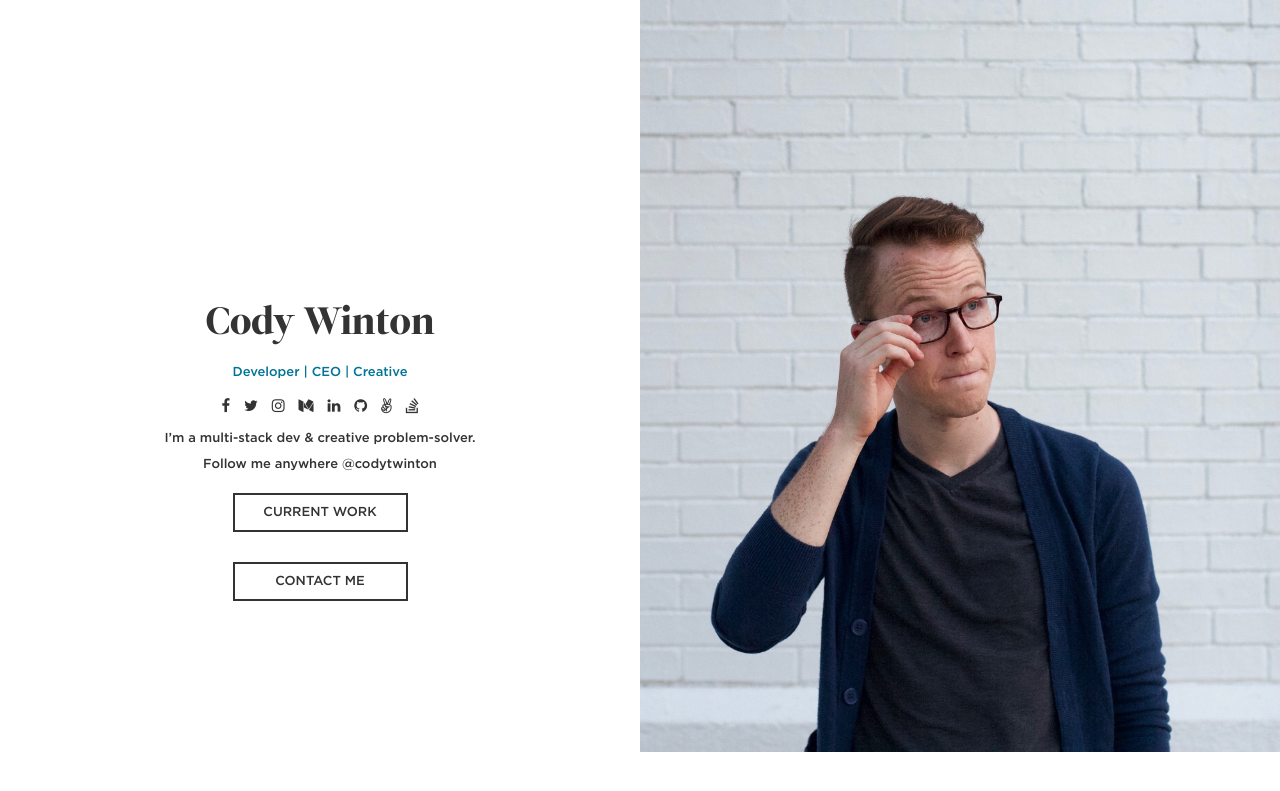
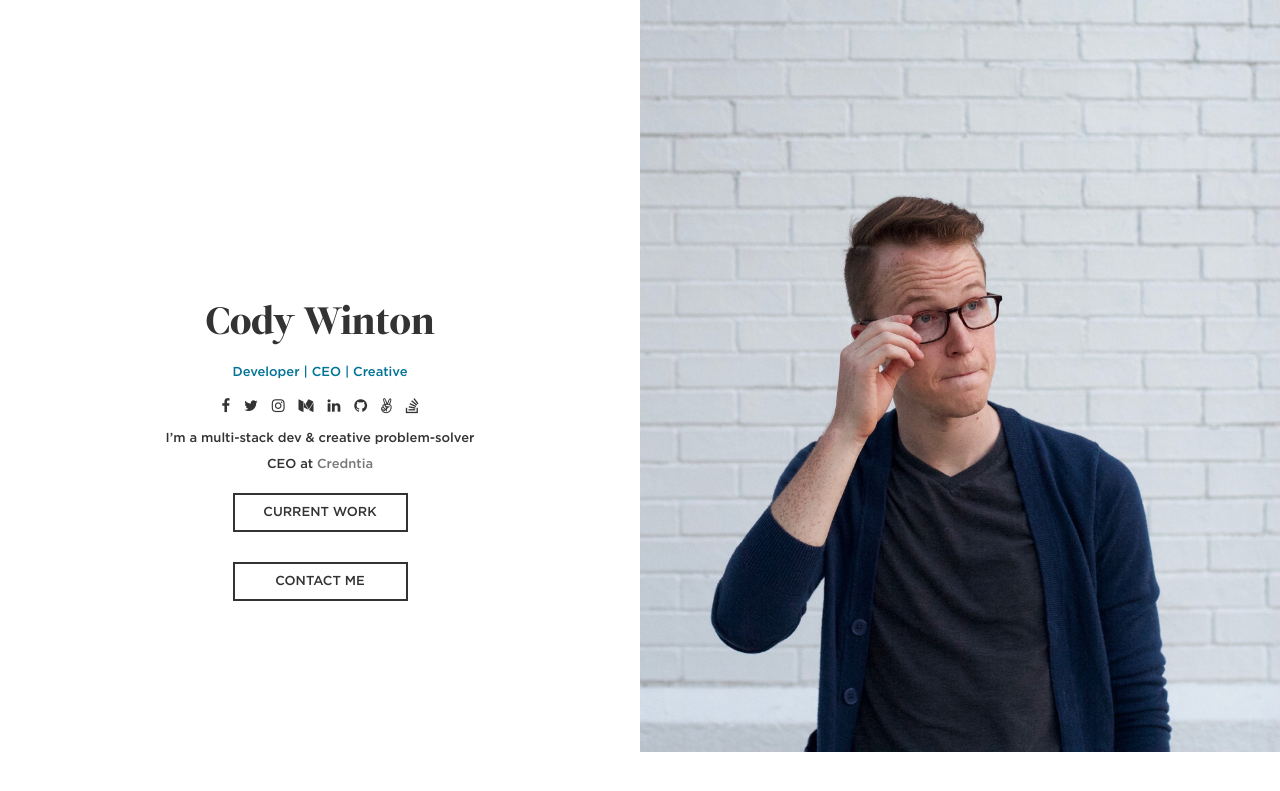
Before and after one commit to codytwinton/codytwinton.github.io, a Jekyll site: the page built from index.markdown, in a window 1280 px wide. Shown: the top 791 px of the page. Built offline with Jekyll 4.4.1, drawn with Linux system fonts in a browser that asks for light colours; nearby versions of some CDN libraries; library files that are not in the unit come from our copies.

Commit message:
Updated Home Page

```diff
--- a/index.markdown
+++ b/index.markdown
@@ -13,4 +13,7 @@ buttons:
 layout: home
 ---
 
-I'm a multi-stack dev & creative problem-solver. Follow me anywhere **@codytwinton**
+I'm a multi-stack dev & creative problem-solver
+
+CEO at
+<a href="http://credntia.com" target="_blank">Credntia</a>
```
